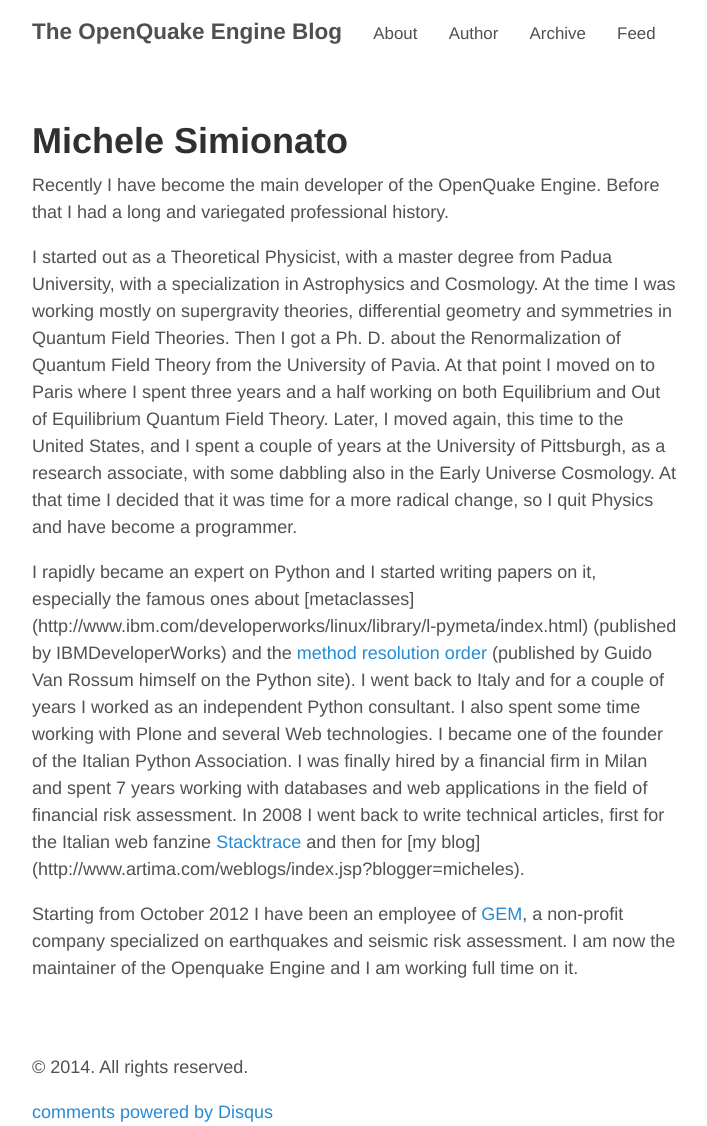
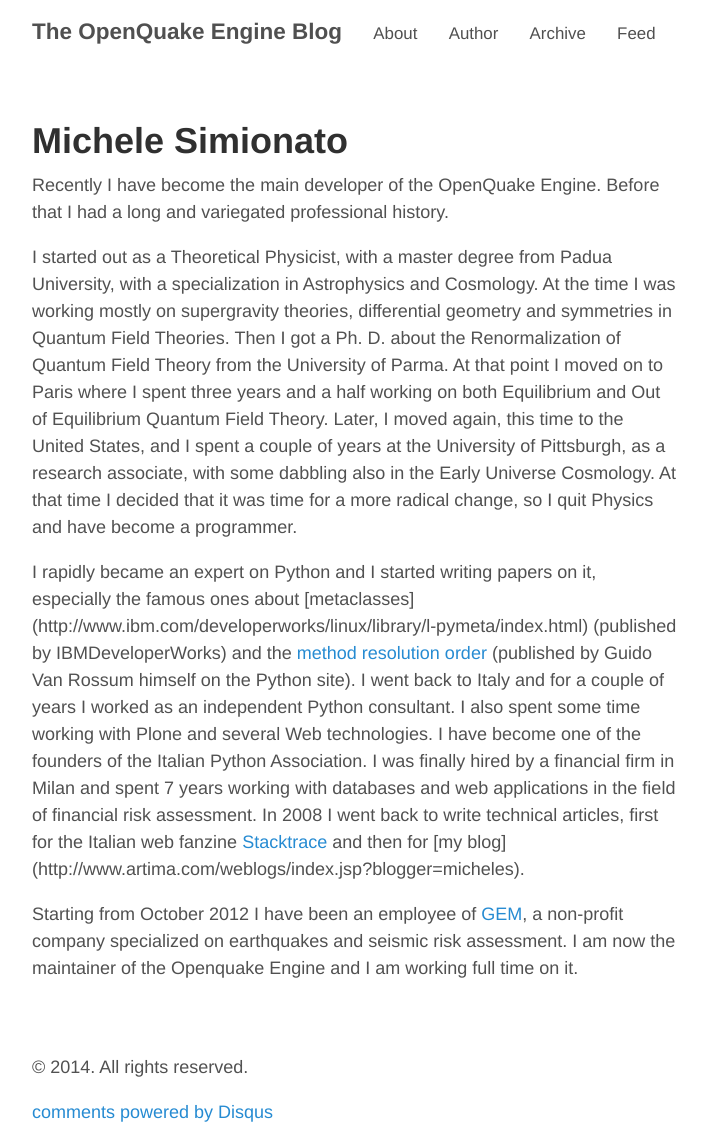
Before and after one commit to micheles/micheles.github.io, a Jekyll site: the page built from author.md, in a window 1280 px wide. Shown: the whole page, without its empty margins (284-991 px from the left). Built offline with Jekyll 4.4.1, drawn with Linux system fonts in a browser that asks for light colours; Markdown is read by kramdown in place of the engine named in the settings; comment, search, counter and statistics services are not loaded.

```diff
--- a/author.md
+++ b/author.md
@@ -11,7 +11,7 @@
 Cosmology. At the time I was working mostly on supergravity theories,
 differential geometry and symmetries in Quantum Field Theories. Then I
 got a Ph. D. about the Renormalization of Quantum Field Theory from
-the University of Pavia. At that point I moved on to Paris where I
+the University of Parma. At that point I moved on to Paris where I
 spent three years and a half working on both Equilibrium and Out of
 Equilibrium Quantum Field Theory. Later, I moved again, this time to
 the United States, and I spent a couple of years at the University of
@@ -27,7 +27,7 @@
 by Guido Van Rossum himself on the Python site). I went back to Italy
 and for a couple of years I worked as an independent Python
 consultant. I also spent some time working with Plone and several Web
-technologies.  I became one of the founder of the Italian Python
+technologies.  I have become one of the founders of the Italian Python
 Association.  I was finally hired by a financial firm in Milan and
 spent 7 years working with databases and web applications in the field
 of financial risk assessment. In 2008 I went back to write technical
```
